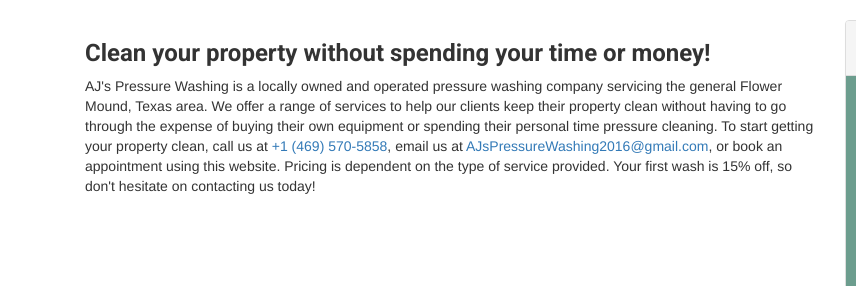
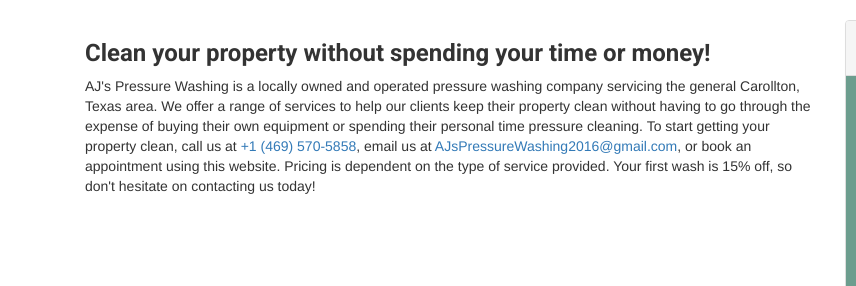
Before and after one commit to ajpressurewashing/ajpressurewashing.github.io, a plain HTML site: page index.html in a window 1280 px wide. Shown: the part 448-734 px from the top of the page, 0-856 px from the left. Drawn offline with nearby package versions, Linux system fonts and the light colour scheme; grey boxes are pictures that could not be loaded; a script that the page names is missing; a web font is replaced by a local one.

Commit message:
Add files via upload

```diff
--- a/index.html
+++ b/index.html
@@ -42,7 +42,7 @@
 		<div class="container">
 			<div class="container col-xs-12 col-sm-7 col-lg-8">
 				<h3>Clean your property without spending your time or money!</h3>
-				<p>AJ's Pressure Washing is a locally owned and operated pressure washing company servicing the general Flower Mound, Texas area. We offer a range of services to help our clients keep their property clean without having to go through the expense of buying their own equipment or spending their personal time pressure cleaning. To start getting your property clean, call us at <a href="tel:14695705858">+1 (469) 570-5858</a>, email us at <a href="mailto:AJsPressureWashing2016@gmail.com">AJsPressureWashing2016@gmail.com</a>, or book an appointment using this website. Pricing is dependent on the type of service provided. Your first wash is 15% off, so don't hesitate on contacting us today!</p>
+				<p>AJ's Pressure Washing is a locally owned and operated pressure washing company servicing the general Carollton, Texas area. We offer a range of services to help our clients keep their property clean without having to go through the expense of buying their own equipment or spending their personal time pressure cleaning. To start getting your property clean, call us at <a href="tel:14695705858">+1 (469) 570-5858</a>, email us at <a href="mailto:AJsPressureWashing2016@gmail.com">AJsPressureWashing2016@gmail.com</a>, or book an appointment using this website. Pricing is dependent on the type of service provided. Your first wash is 15% off, so don't hesitate on contacting us today!</p>
 			</div>
 			<div class="container col-xs-12 col-sm-5 col-lg-4">
 				<div class="panel panel-default" id="#calendar">
```
